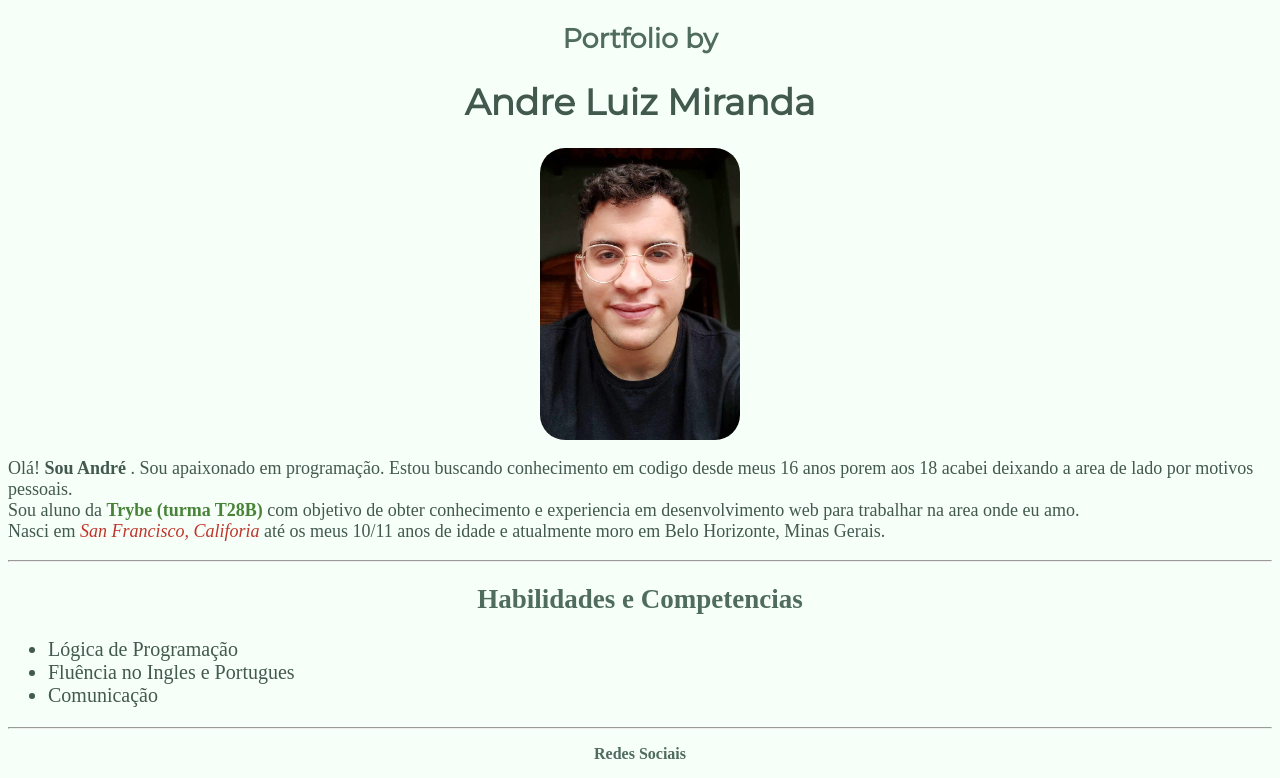
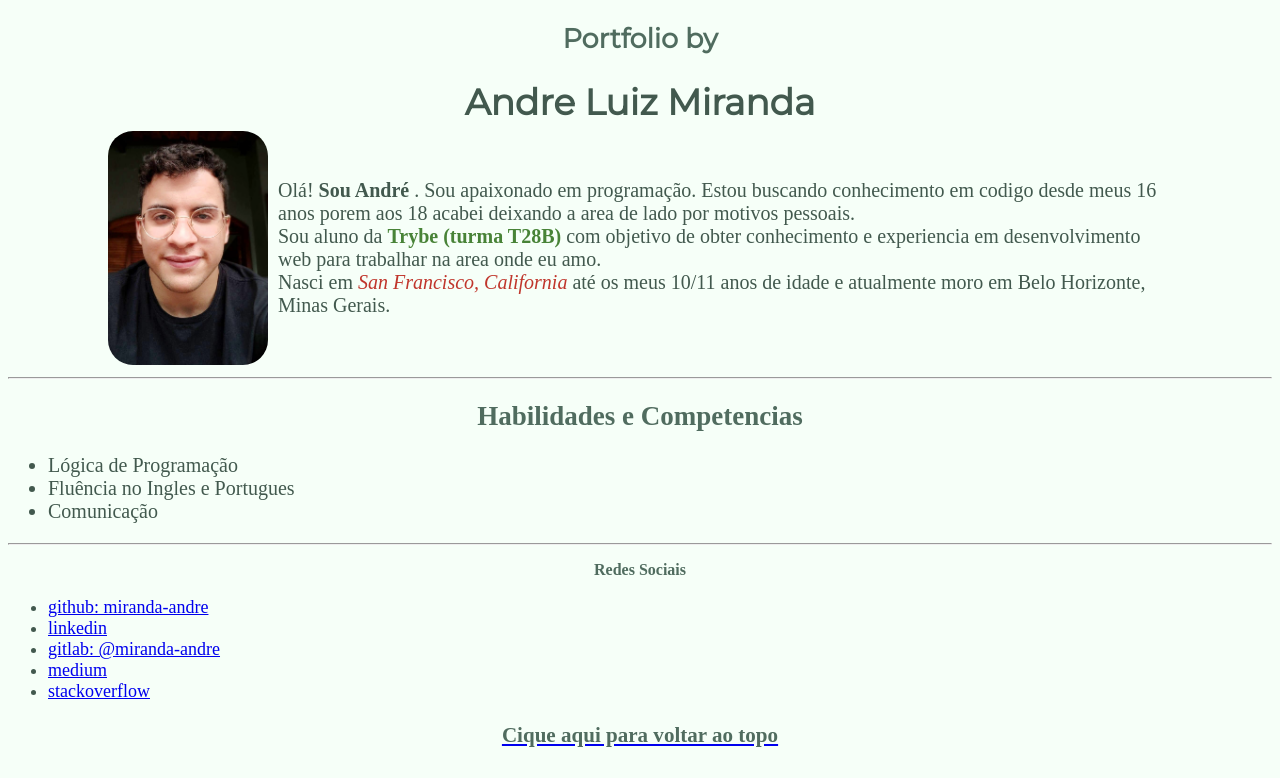
Before and after one commit to miranda-andre/miranda-andre.github.io, a plain HTML site: page index.html in a window 1280 px wide. Shown: the top 778 px of the page. Drawn offline with Linux system fonts and the light colour scheme; a web font is replaced by a local one.

Commit message:
inserindo div e organizacao da foto/paragrafo

```diff
--- a/index.html
+++ b/index.html
@@ -7,29 +7,38 @@
     <title>Web Portfolio</title>
     <link rel="stylesheet" type="text/css" href="styles.css">
     <link rel="stylesheet" href="https://fonts.googleapis.com/css?family=Montserrat">
-    <link rel="stylesheet" href="//fonts.googleapis.com/css?family=Signika+Negative"
+    <link rel="stylesheet" href="//fonts.googleapis.com/css?family=Signika+Negative">
 </head>
 <body>
+<div>
+    <div class="div1 row">
         <h2 id="intro">Portfolio by</h1>
         <h1 id="name">Andre Luiz Miranda</h2>
-    <a href="https://www.instagram.com/iamdezin/" target="_blank">
-    <img id="selfie" src="img/selfie.jpeg" alt="foto minha"></a>
 
-    <p>Olá!<strong> Sou André </strong>. Sou apaixonado em programação. Estou buscando conhecimento em codigo desde meus 16 anos porem aos 18 acabei deixando a area de lado por motivos pessoais. <br>
+        <div class="center">
+        <a href="https://www.instagram.com/iamdezin/" target="_blank"><img id="selfie" src="img/selfie.jpeg" alt="foto minha"></a>
+
+        <p id="descricao">Olá!<strong> Sou André </strong>. Sou apaixonado em programação. Estou buscando conhecimento em codigo desde meus 16 anos porem aos 18 acabei deixando a area de lado por motivos pessoais. <br>
         Sou aluno da <strong id="trybe">Trybe (turma T28B)</strong> com objetivo de obter conhecimento e experiencia em desenvolvimento web para trabalhar na area onde eu amo. <br>
-
-    Nasci em <em id="sanf">San Francisco, Califoria</em> até os meus 10/11 anos de idade e atualmente moro em Belo Horizonte, Minas Gerais.</em></p>
+        Nasci em <em id="sanf">San Francisco, California</em> até os meus 10/11 anos de idade e atualmente moro em Belo Horizonte, Minas Gerais.</em></p>
+        </div>
+    </div>
 
         <hr>
+
+    <div>
         <h2> Habilidades e Competencias </h2>
+
         <ul class="abilities">
             <li>Lógica de Programação</li>
             <li>Fluência no Ingles e Portugues</li>
             <li>Comunicação</li>
         </ul>
-
+    </div>
 
     <hr>
+
+    <div>
         <h3 class="social"> Redes Sociais </h3>
 
         <ul>
@@ -38,8 +47,11 @@
          <li><a href="https://gitlab.com/miranda-andre" target="_blank">gitlab: @miranda-andre</a></li>
           <li><a href="https://medium.com/@andre-m" target="_blank">medium</a></li>
          <li><a href="https://stackoverflow.com/users/20237073/andre-miranda" target="_blank">stackoverflow</a></li>
+    </ul>
 
-    </ul>
+    </div>
+
+</div>
 
     <a href="#intro">
     <h3>Cique aqui para voltar ao topo</h3></a>
--- a/styles.css
+++ b/styles.css
@@ -16,14 +16,46 @@ body {
     color: #42594E;
 
 }
+.div1 {
+    margin-left: 100px;
+    margin-right: 100px;
+    padding-bottom: 20px;
+
+}
+.center {
+    display: flex;
+    justify-content: center;
+    align-items: center;
+    height: 200px;
+  }
+
+.div2 {
+    background: yellow;
+  }
+
+.div3 {
+    background: green;
+}
 
 #selfie {
-    display: block;
-    margin-right: auto;
-    margin-left: auto;
-    width: 200px;
+    display:block;
+    width: 160px;
+    float: left;
     border-radius: 25px;
 }
+#descricao{
+    font-size:20px;
+    margin-left: 10px;
+}
+
+
+  /* Clearfix (clear floats) */
+  .row::after {
+    content: "";
+    clear: both;
+    display: table;
+  }
+
 
 #sanf {
     color: #c0362c;
@@ -40,8 +72,8 @@ h1,h2,h3{
 
 .abilities {
     font-size: 20px;
+}
 
-}
 
 .social {
     font-size: 16px;
```
Lines whose indentation alone changed are shown as unchanged.
